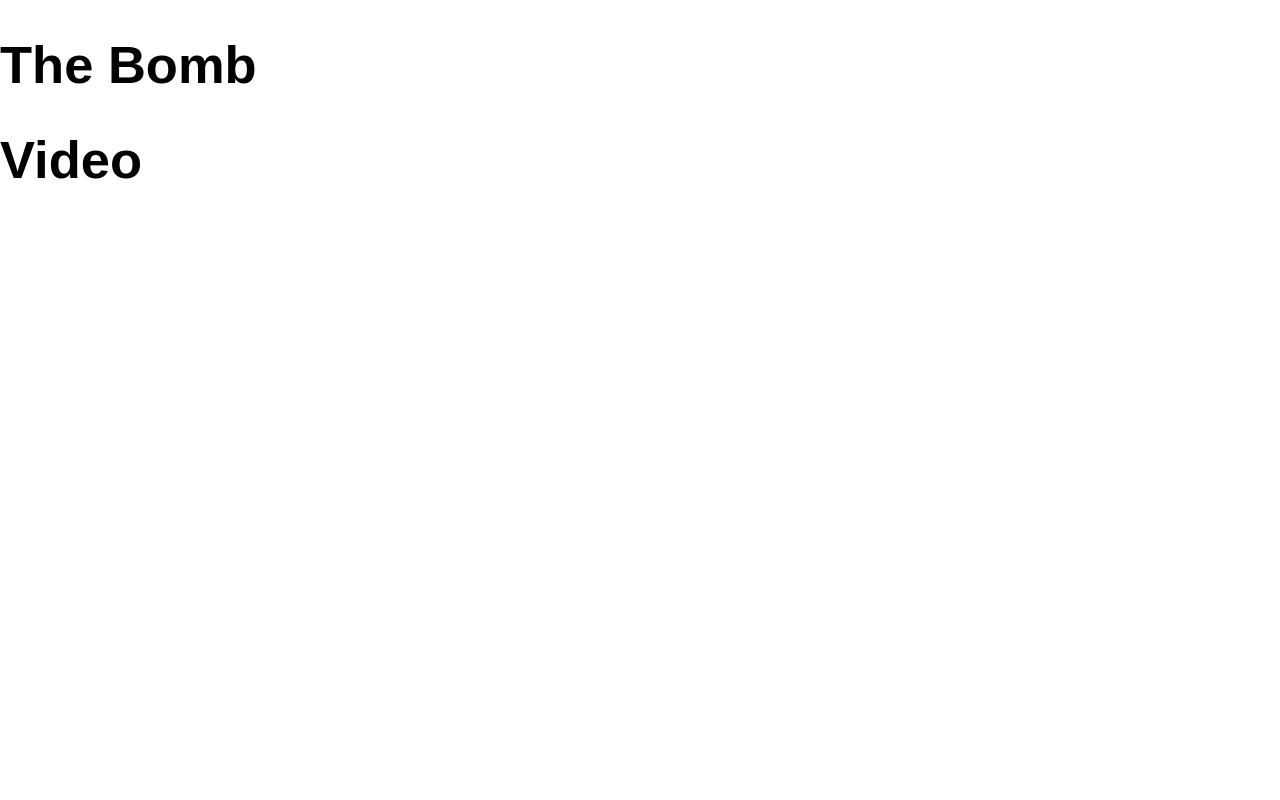
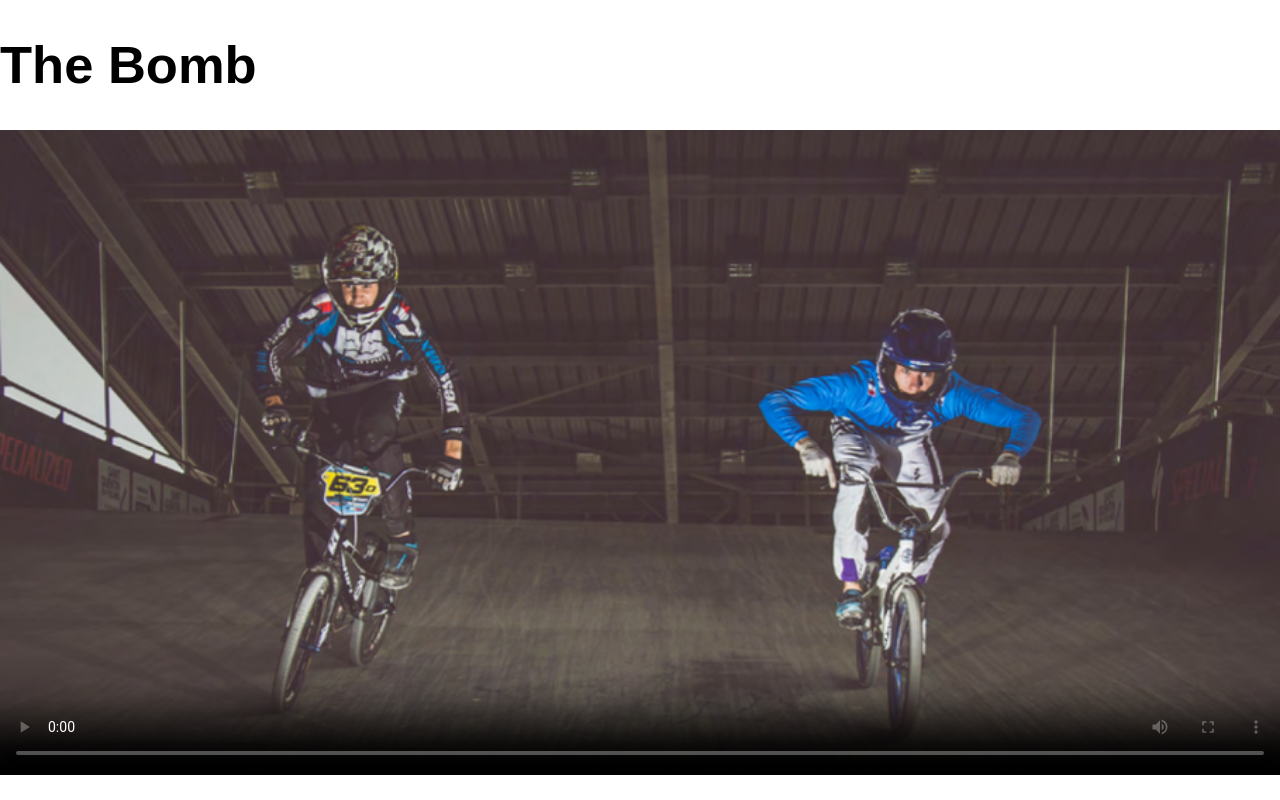
Before and after one commit to robbie-carragher/robbie-carragher-brainflix, a React (Vite) app: page / in a window 1280 px wide. Built offline with nearby package versions, Linux system fonts and the light colour scheme.

Commit message:
Poster is now  in the video placeholder

```diff
--- a/src/App.jsx
+++ b/src/App.jsx
@@ -1,18 +1,21 @@
-import Header from './components/Header/Header'
 
 
+// import React from 'react';
+import Header from "./components/Header/Header";
+import VideoComponent from "./components/Video /Video";
 
-import './App.scss'
+import videoData from './data/video-details.json';
+
+
+import "./App.scss";
 
 function App() {
-
-
   return (
     <>
-  <Header/>
-  <h1>Video</h1>
+      <Header />
+      <VideoComponent videoData={videoData} />
     </>
-  )
+  );
 }
 
-export default App
+export default App;
--- a/src/components/Video /Video.jsx
+++ b/src/components/Video /Video.jsx
@@ -0,0 +1,13 @@
+import "./Video.scss";
+
+import posterImage from "./../../assets/images/poster.png";
+
+function VideoComponent() {
+  return (
+    <div>
+   <video className="full-width-video" controls poster={posterImage}></video>
+    </div>
+  );
+}
+
+export default VideoComponent;
--- a/src/components/Video /Video.scss
+++ b/src/components/Video /Video.scss
@@ -0,0 +1,4 @@
+.full-width-video {
+    width: 100%;
+    height: auto;
+  }
```
Also changed, not shown: src/assets/Images/poster.png (added), src/components/Header/Header 2.scss (added).
